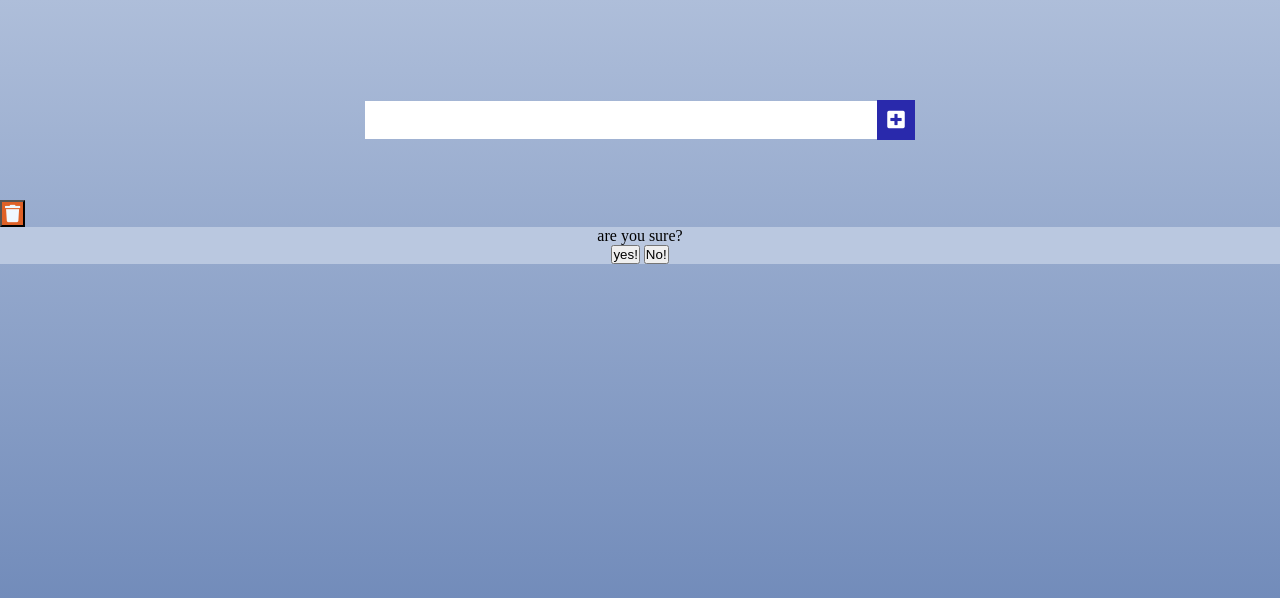
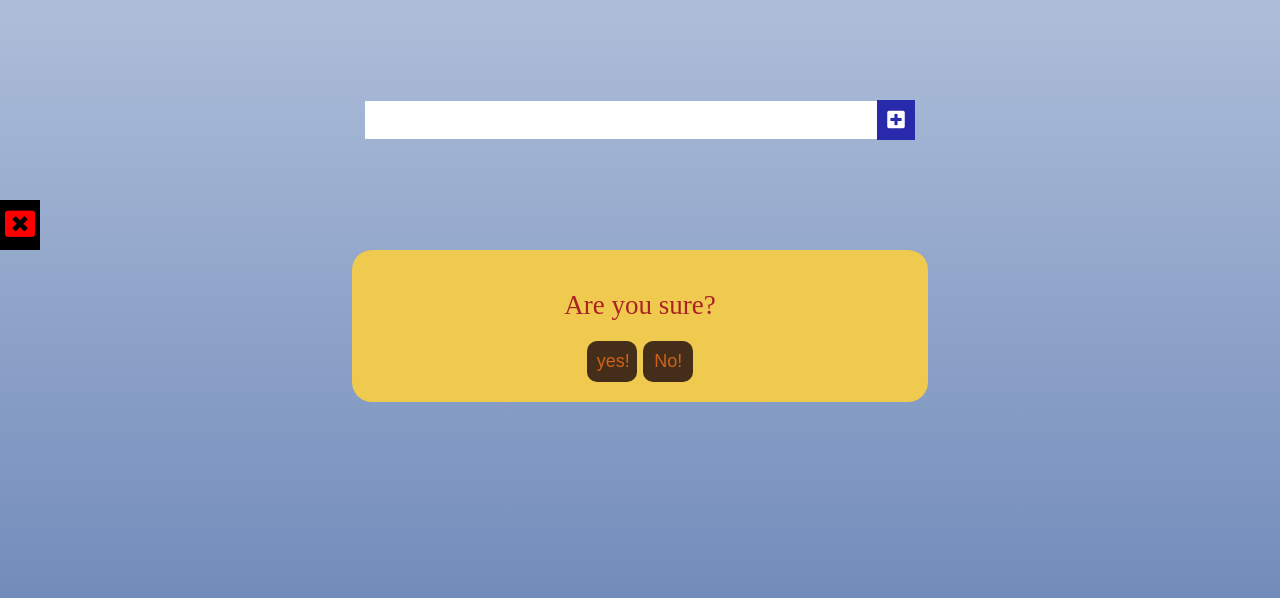
Before and after one commit to AyeenSepehri/todo-list, a plain HTML site: page index.html in a window 1280 px wide. Both pictures are taken after a click on the button 12 px from the left and 333 px from the top of the page. Shown: the part 120-718 px from the top of the page. Drawn offline with Linux system fonts and the light colour scheme.

Commit message:
adding a little style to modal box

```diff
--- a/index.html
+++ b/index.html
@@ -24,11 +24,11 @@
     </div>
     <!--clear all butoon-->
     <div>
-        <button class="clear-all"><i class="fas fa-trash"></i></button>
+        <button class="clear-all"><i class="fas fa-window-close"></i></button>
     </div>
     <!--modal box-->
     <div class="modal-box">
-        <p>are you sure?</p>
+        <p>Are you sure?</p>
         <button id="yes-btn">yes!</button>
         <button id="no-btn">No!</button>
     </div>
--- a/style.css
+++ b/style.css
@@ -84,10 +84,44 @@ body{
 }
 .modal-box{
     visibility: hidden;
-    background-color: #bac8e0;
+    background-color: #f0ca4e;
     text-align: center;
     justify-content: center;
+    width: 45%;
+    margin: auto;
+    padding: 20px;
+    border-radius: 20px;
+}
+.modal-box, p{
+    font-size: 27px;
+    padding: 20px;
+    color: rgb(170, 35, 35);
+}
+#yes-btn, #no-btn{
+    font-size: 18px;
+    padding: 10px;
+    color: rgb(207, 98, 24);
+    background-color: #442e19;
+    border: none;
+    border-radius: 10px;
+    width: 50px;
+}
+#yes-btn:hover{
+    color: #442e19;
+    background-color: rgb(207, 98, 24);
+    width: 60px;
+}
+#no-btn:hover{
+    color: #442e19;
+    background-color: rgb(207, 98, 24);
+    width: 60px;
 }
 .clear-all{
     background-color: rgb(223, 97, 39);
+    width: 40px;
+    height: 50px;
+    border: none;
+    font-size: 30px;
+    color: red;
+    background-color: black;
 }
```
